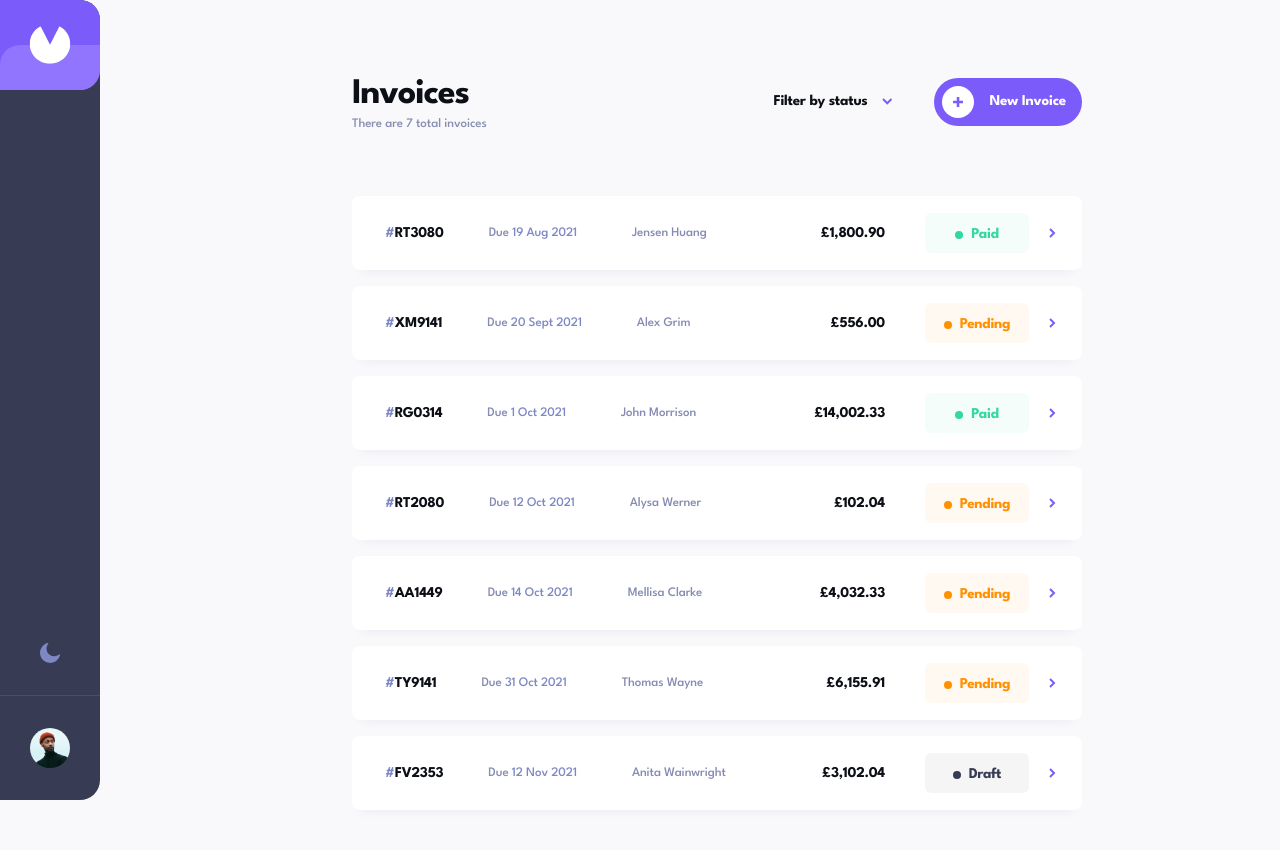
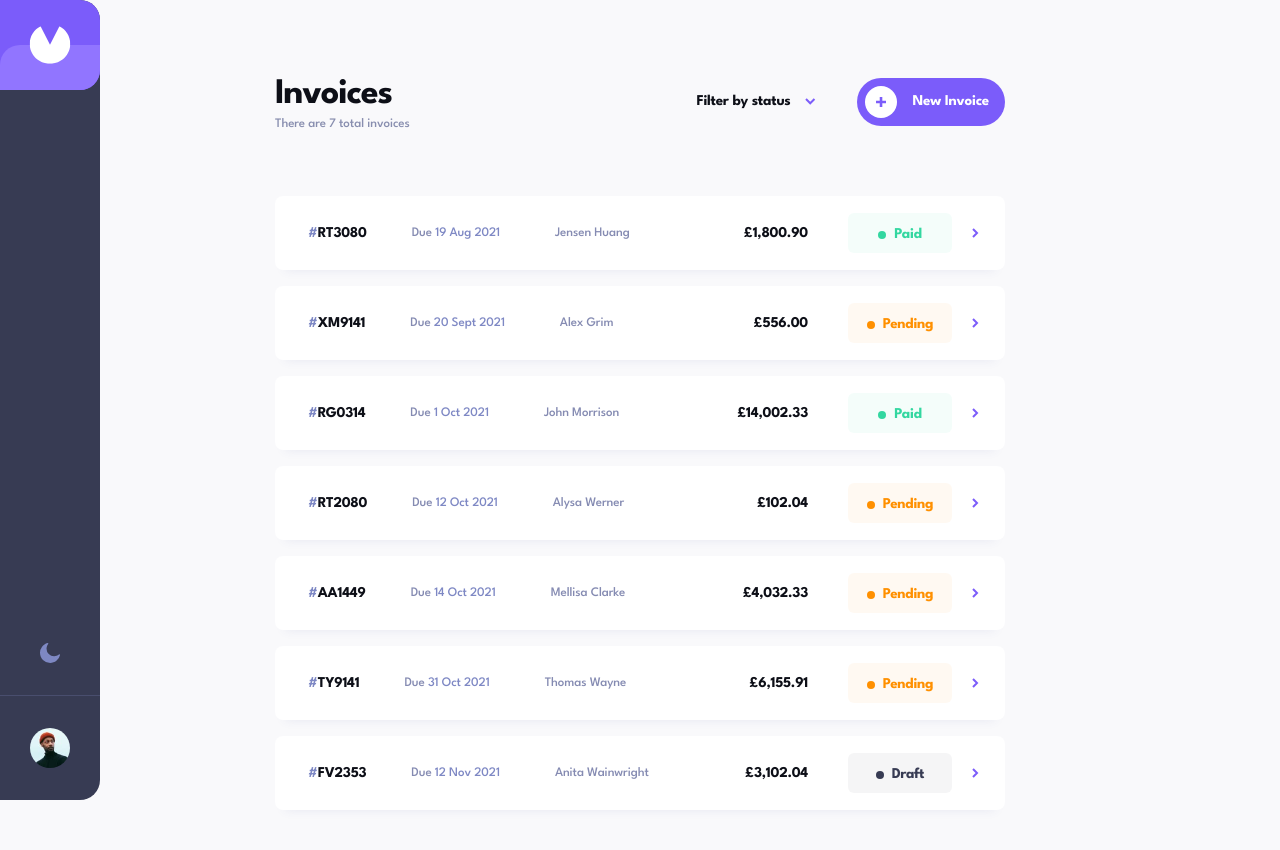
Before and after one commit to RGomes98/InvoiceApp, a React (Vite) app: page / in a window 1280 px wide. Shown: the top 850 px of the page. Built offline with nearby package versions, Linux system fonts and the light colour scheme.

Commit message:
style: refactor app layout for enhanced styling, improved positioning, and better responsiveness

```diff
--- a/src/components/Sidebar/Sidebar.module.scss
+++ b/src/components/Sidebar/Sidebar.module.scss
@@ -2,11 +2,12 @@
 @use '../../stylesheets/mixins' as mixin;
 
 .sidebar {
-  width: 100%;
+  left: 0;
+  height: 100vh;
   display: flex;
-  height: 100vh;
+  width: 6.25rem;
+  position: fixed;
   overflow: hidden;
-  max-width: 6.25rem;
   flex-direction: column;
   background-color: variable.$jet;
   border-radius: 0 1.25rem 1.25rem 0;
@@ -76,8 +77,10 @@
 
 @media (width <= variable.$tablet) {
   .sidebar {
+    top: 0;
+    width: 100%;
     max-height: 5rem;
-    max-width: initial;
+    position: initial;
     border-radius: initial;
     flex-direction: initial;
   }
--- a/src/stylesheets/globals.scss
+++ b/src/stylesheets/globals.scss
@@ -9,18 +9,18 @@ body {
 
 .theme-container {
   display: flex;
-  min-height: 100vh;
+  min-height: 100svh;
 }
 
 main {
   gap: 4rem;
   width: 100%;
   display: flex;
+  margin-inline: auto;
   max-width: 45.625rem;
   margin-top: 4.875rem;
+  padding-bottom: 6rem;
   flex-direction: column;
-  padding-bottom: 6.563rem;
-  margin-inline: 15.75rem 3rem;
 }
 
 //Themes
```
